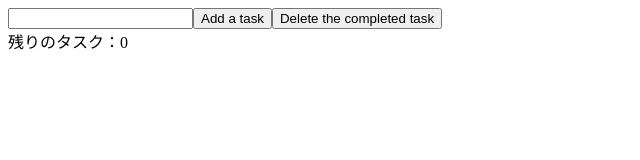
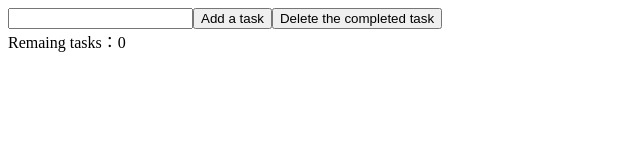
Before and after one commit to zyococo/react-todo-list, a React (Create React App) app: page / in a window 1280 px wide. Shown: the top 160 px of the page, without its empty margins (0-640 px from the left). Built offline with nearby package versions, Linux system fonts and the light colour scheme.

Commit message:
Your commit message

```diff
--- a/src/App.js
+++ b/src/App.js
@@ -52,7 +52,7 @@ const App = () => {
       <input type="text" name="" id="" ref={todoNameRef} />
       <button onClick={handleAddTodo}>Add a task</button>
       <button onClick={handleClear}>Delete the completed task</button>
-      <div>残りのタスク：{todos.filter((todo) => !todo.completed).length}</div>
+      <div>Remaing tasks：{todos.filter((todo) => !todo.completed).length}</div>
     </>
   );
 };
```
